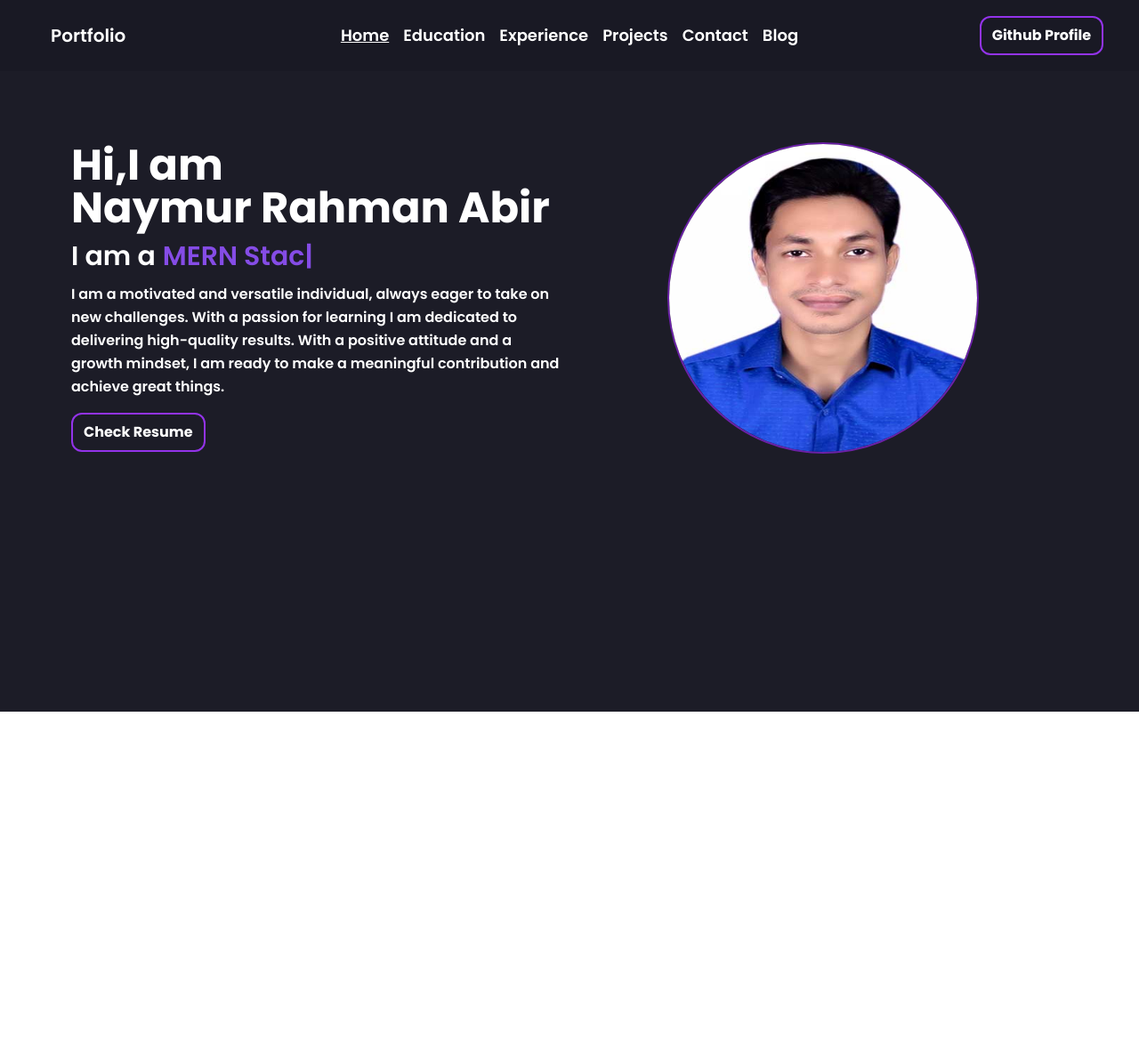
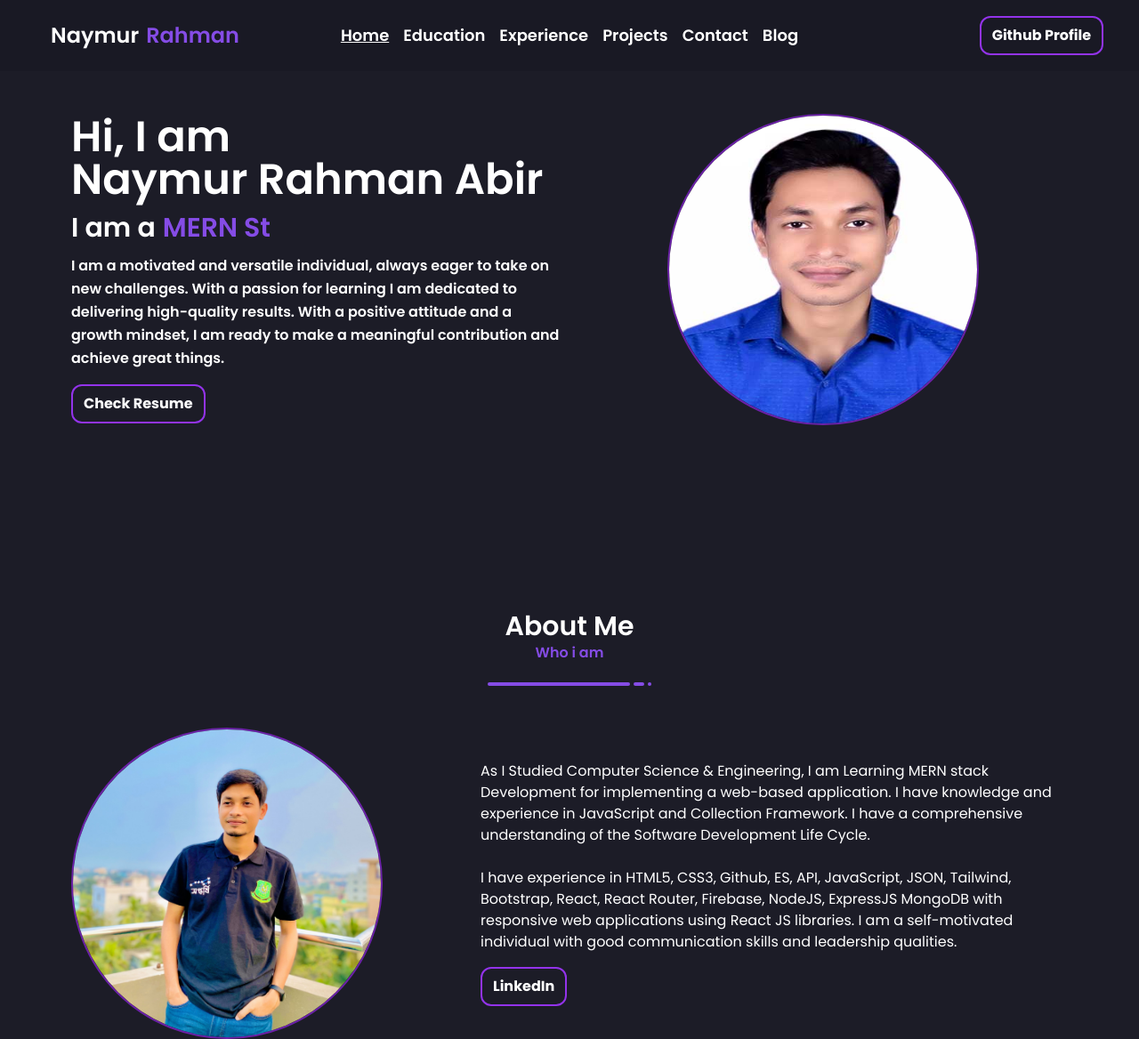
Before and after one commit to naymurabir/Naymur_Rahman_Portfolio, a React (Vite) app: page / in a window 1280 px wide. Shown: the whole page at 89% size. Before the commit the page ends 800 px from the top, so only its background shows below. Built offline with nearby package versions, Linux system fonts and the light colour scheme.

Commit message:
about me done

```diff
--- a/src/Layouts/Root.jsx
+++ b/src/Layouts/Root.jsx
@@ -3,7 +3,7 @@ import Navbar from "../Shared/Navbar/Navbar";
 
 const Root = () => {
     return (
-        <div className="bg-[#1C1C27] h-screen w-full fixed font-poppins">
+        <div className="bg-[#1C1C27] bg-scroll bg-cover w-full font-poppins">
             <Navbar></Navbar>
             <Outlet></Outlet>
         </div>
--- /dev/null
+++ b/src/Pages/AboutMe/AboutMe.jsx
@@ -0,0 +1,35 @@
+import aboutMeImg from '../../assets/heroImg.jpeg'
+
+const AboutMe = () => {
+    return (
+        <div className="mt-5 lg:mt-20 max-w-screen-xl mx-auto px-5 md:px-10 lg:px-20">
+            <div className='text-white text-center font-semibold mb-10'>
+                <h2 className='text-3xl'>About Me</h2>
+                <p className='text-[#854CE6]'>Who i am</p>
+
+                <div className="mt-2">
+                    <span className="inline-block w-40 h-1 bg-[#854CE6] rounded-full"></span>
+                    <span className="inline-block w-3 h-1 ml-1 bg-[#854CE6] rounded-full"></span>
+                    <span className="inline-block w-1 h-1 ml-1 bg-[#854CE6] rounded-full"></span>
+                </div>
+            </div>
+
+            <div className='flex flex-col lg:flex-row gap-5 items-center'>
+                <div className='lg:w-[40%]'>
+                    <img className='w-[250px] h-[250px] md:w-[350px] md:h-[350px] rounded-full border-2 border-purple-800' src={aboutMeImg} alt="" />
+                </div>
+
+                <div className='lg:w-[60%]'>
+                    <p className='text-white'>As I Studied Computer Science & Engineering, I am Learning MERN stack Development for implementing a web-based application. I have knowledge and experience in JavaScript and Collection Framework. I have a comprehensive understanding of the Software Development Life Cycle. <br /> <br />
+
+                        I have experience in HTML5, CSS3, Github, ES, API, JavaScript, JSON, Tailwind, Bootstrap, React, React Router, Firebase, NodeJS, ExpressJS MongoDB with responsive web applications using React JS libraries.
+                        I am a self-motivated individual with good communication skills and leadership qualities.</p>
+
+                    <button className="text-white border-2 border-purple-600 font-bold py-2 px-3 rounded-xl hover:bg-[#854CE6] mt-4">LinkedIn</button>
+                </div>
+            </div>
+        </div>
+    );
+};
+
+export default AboutMe;
--- a/src/Pages/Banner/Banner.jsx
+++ b/src/Pages/Banner/Banner.jsx
@@ -4,10 +4,10 @@ import { TypeAnimation } from 'react-type-animation';
 
 const Banner = () => {
     return (
-        <div className="mt-24 md:mt-40 max-w-screen-xl mx-auto px-5 md:px-10 lg:px-20">
+        <div className="py-32 max-w-screen-xl mx-auto px-5 md:px-10 lg:px-20">
             <div className='flex flex-col lg:flex-row items-center gap-5'>
                 <div className='lg:w-[50%]'>
-                    <h1 className="text-white text-4xl lg:text-5xl font-bold">Hi,I am <br />
+                    <h1 className="text-white text-4xl lg:text-5xl font-semibold  space-y-3">Hi, I am <br />
                         Naymur Rahman Abir</h1>
 
                     <h2 className='text-white text-2xl lg:text-3xl my-3 font-semibold'>
--- a/src/Pages/Home/Home.jsx
+++ b/src/Pages/Home/Home.jsx
@@ -1,9 +1,12 @@
+import AboutMe from "../AboutMe/AboutMe";
 import Banner from "../Banner/Banner";
 
 const Home = () => {
     return (
         <div>
             <Banner></Banner>
+            <AboutMe></AboutMe>
+
         </div>
     );
 };
--- a/src/Shared/Navbar/Navbar.jsx
+++ b/src/Shared/Navbar/Navbar.jsx
@@ -27,7 +27,7 @@ const Navbar = () => {
                         {navLinks}
                     </ul>
                 </div>
-                <a className="btn btn-ghost text-xl text-white">Portfolio</a>
+                <a className="btn btn-ghost text-2xl text-white"> Naymur<span className="text-[#854CE6]">Rahman</span> </a>
             </div>
             <div className="navbar-center hidden lg:flex">
                 <ul className="menu menu-horizontal px-1">
```
Also changed, not shown: src/assets/heroImg.jpeg (added), src/assets/heroImg.jpg (deleted).
